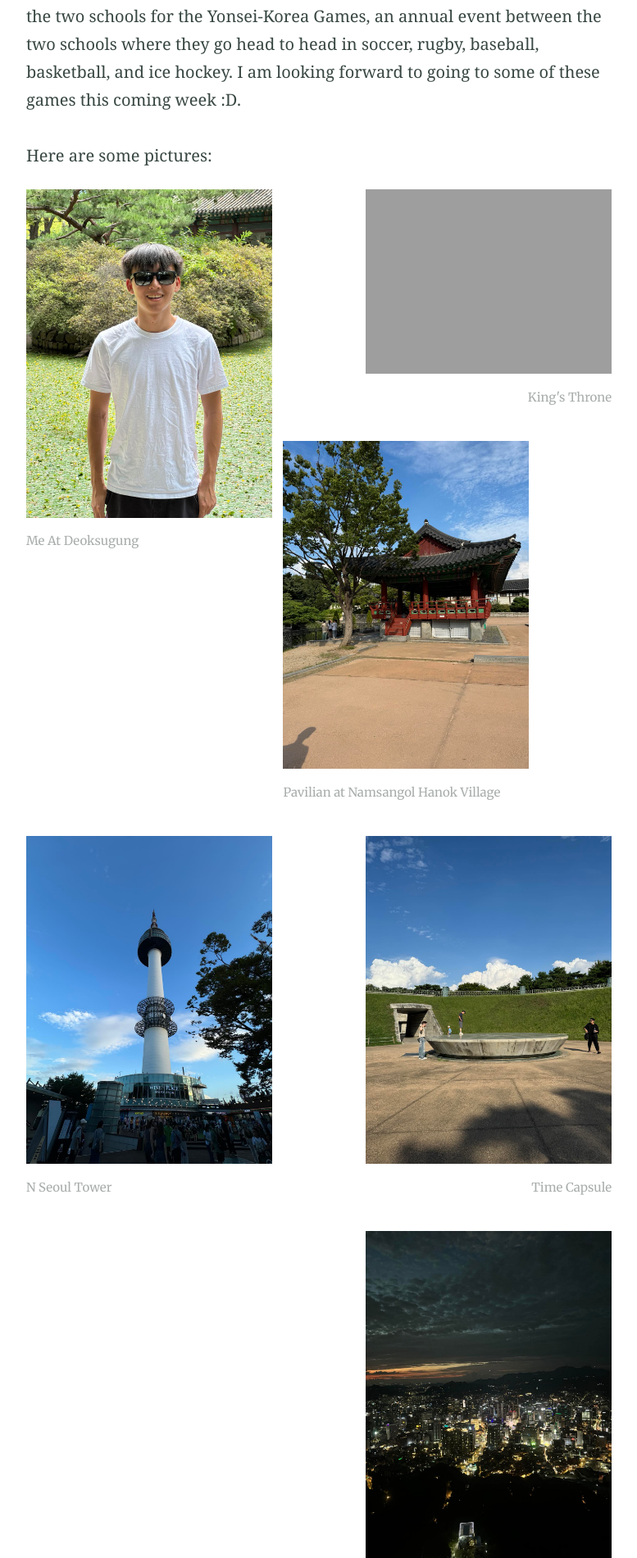
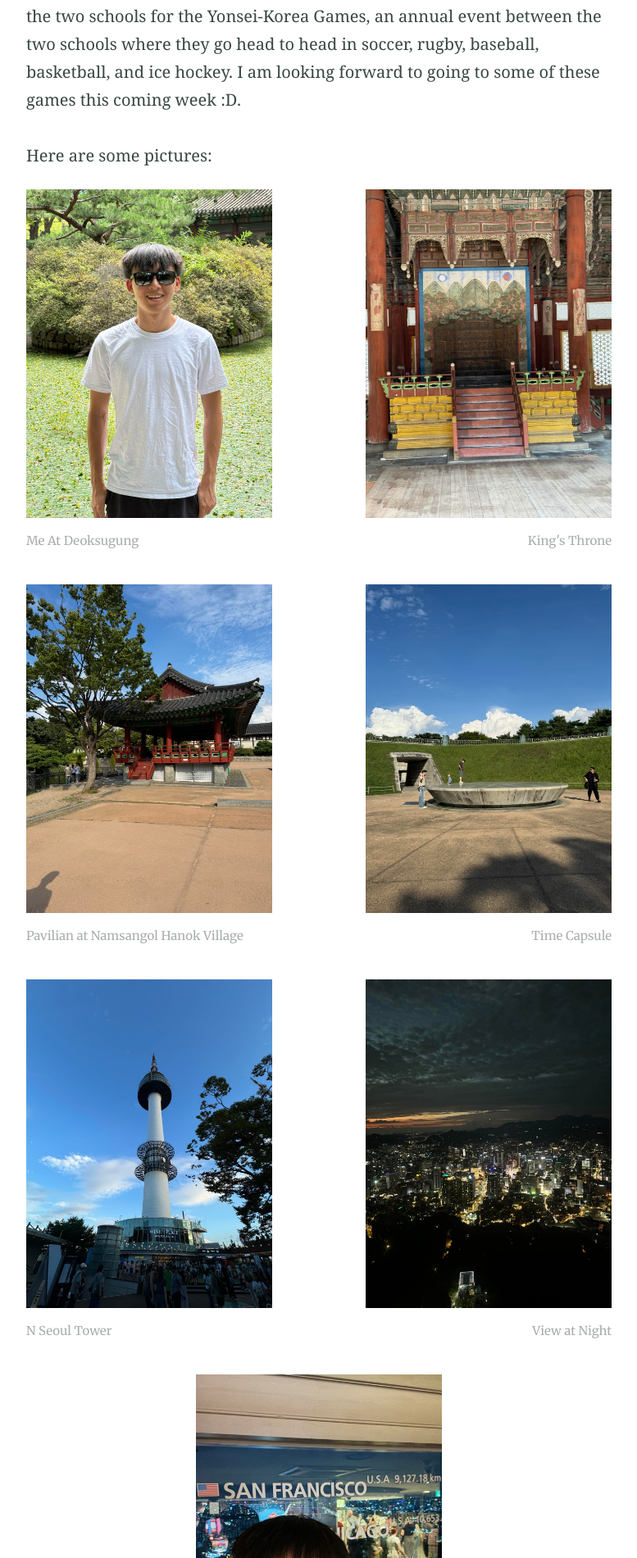
Before and after one commit to brianfu5/brianfu5.github.io, a Jekyll site: the page built from _posts/2024-9-23-week-4_korea.md, in a window 1280 px wide. Shown: the part 2628-4529 px from the top of the page at 82% size, without its empty margins (251-1028 px from the left). Built offline with Jekyll 4.4.1, drawn with Linux system fonts in a browser that asks for light colours.

Commit message:
more naming issue

```diff
--- a/_posts/2024-9-23-week-4_korea.md
+++ b/_posts/2024-9-23-week-4_korea.md
@@ -20,7 +20,7 @@ Here are some pictures:
 
 {% include figure.html image="https://brianfu.net/assets/img/south_korea/week_4/deoksugung_1.jpg" caption="Me At Deoksugung" position="left" width="300" height="800" %}
 
-{% include figure.html image="https://brianfu.net/assets/img/south_korea/week_4/deoksukung_2.jpg" caption="King's Throne" position="right" width="300" height="800" %}
+{% include figure.html image="https://brianfu.net/assets/img/south_korea/week_4/deoksugung_2.jpg" caption="King's Throne" position="right" width="300" height="800" %}
 
 {% include figure.html image="https://brianfu.net/assets/img/south_korea/week_4/hanok_village_1.jpg" caption="Pavilian at Namsangol Hanok Village" position="left" width="300" height="800" %}
 
@@ -30,10 +30,10 @@ Here are some pictures:
 
 {% include figure.html image="https://brianfu.net/assets/img/south_korea/week_4/namsan_tower_3.jpg" caption="View at Night" position="right" width="300" height="800" %}
 
-{% include figure.html image="https://brianfu.net/assets/img/south_korea/week_4/namsam_tower_5.jpg" caption="Facing SF!" width="300" height="800" %}
+{% include figure.html image="https://brianfu.net/assets/img/south_korea/week_4/namsan_tower_5.jpg" caption="Facing SF!" width="300" height="800" %}
 
 {% include figure.html image="https://brianfu.net/assets/img/south_korea/week_4/namsan_tower_2.jpg" caption="Pretty Sunset" width="600" height="800" %}
 
 {% include figure.html image="https://brianfu.net/assets/img/south_korea/week_4/cheering_1.mp4" caption="Cheering Event -- So Much Rain" width="300" height="800" %}
 
-{% include figure.html image="https://brianfu.net/assets/img/south_korea/week_4/cheering_3.jpg" caption="Me" width="300" height="800" %}
+{% include figure.html image="https://brianfu.net/assets/img/south_korea/week_4/cheering_2.jpg" caption="Me" width="300" height="800" %}
```
